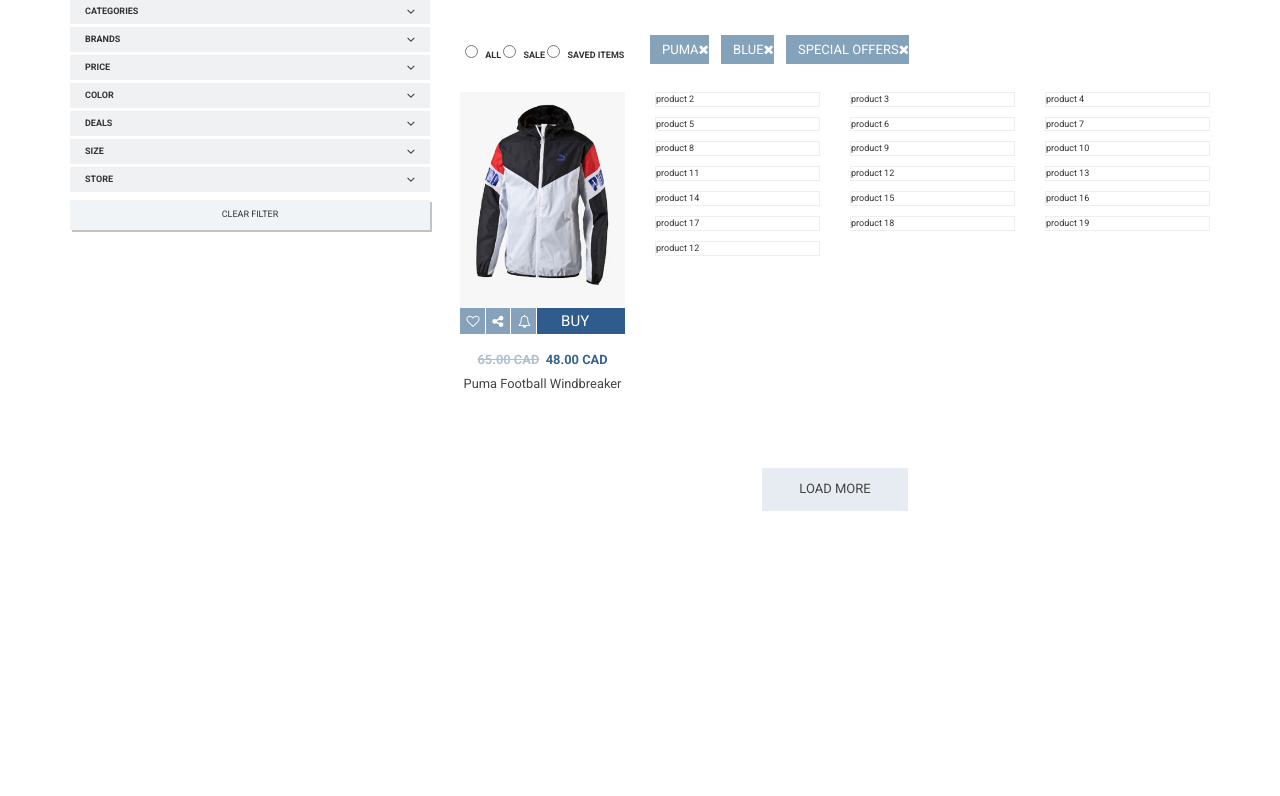
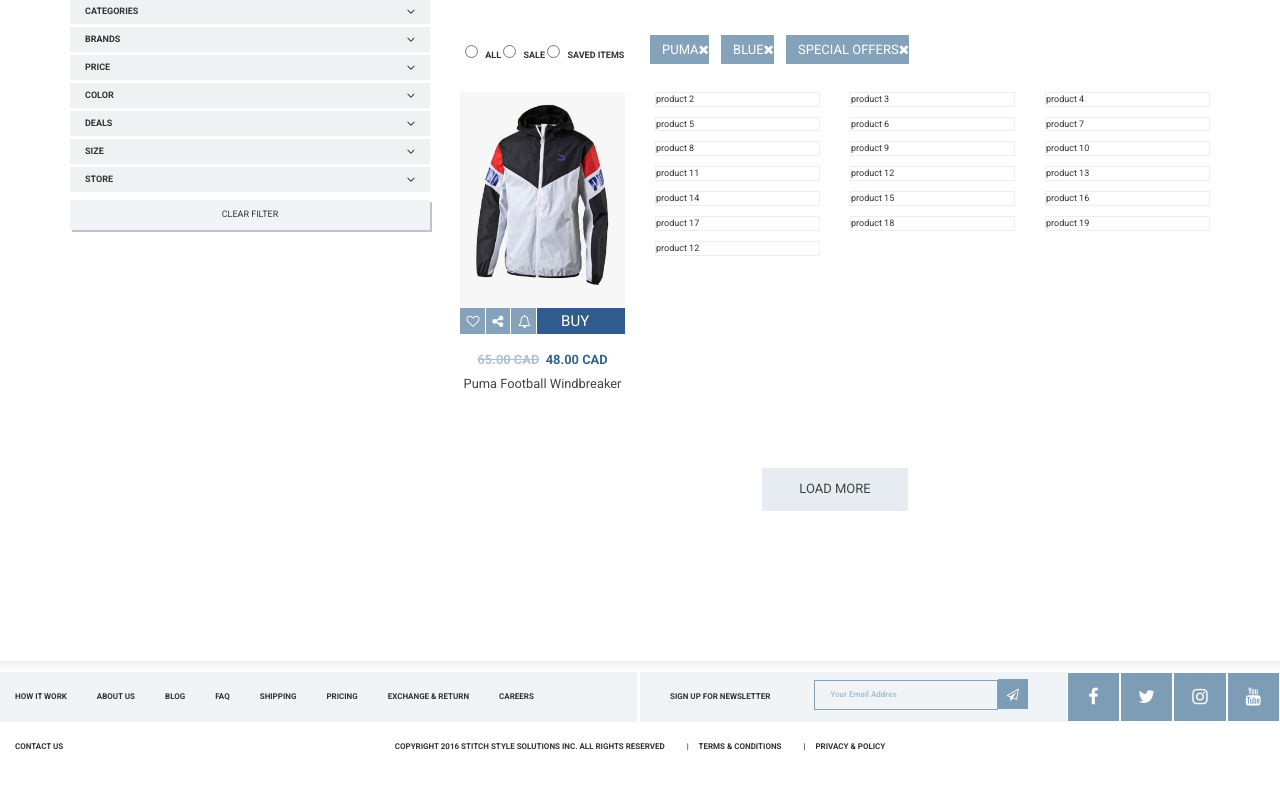
Before and after one commit to ocodersolutions/elnove-frontend, a PHP site: page / in a window 1280 px wide. Shown: the part 885-1681 px from the top of the page. Before the commit the page ends 1396 px from the top, so only its background shows below. Run offline with PHP 8.4, Linux system fonts and the light colour scheme; style sheets or scripts are compiled from the project's sources; some libraries are stand-ins or nearby versions.

Commit message:
finished footer

```diff
--- a/bk/assets/css/quang.less
+++ b/bk/assets/css/quang.less
@@ -376,13 +376,15 @@ footer{
 			height: 100%;
 			.list-menu{
 				lineheight: @height;
+				margin-top: 0px;
 				ul{
 					padding:0px;
 					margin: auto;
 					li{
 						list-style: none;
 						display:inline-block;
-						margin-right: 28px;
+						margin: 0px;
+						margin-right: 30px;
 						float:left;
 						line-height: @height;
 
@@ -393,6 +395,12 @@ footer{
 		.newsletter{
 			height: 100%;
 			.newsletter-wrap{
+				.newsletter-input{
+					margin-top: 0px;
+						input{
+
+						}
+				}
 			 line-height: @height;
 			 margin-left: 15px;
 			 	span{
@@ -414,7 +422,7 @@ footer{
 				 	color: white;
 				 	width: 30px;
 				    height: 30px;
-			    line-height: 30px;
+				    line-height: 33px;
 				    text-align: center;
 
 			 	}
@@ -448,7 +456,7 @@ footer{
 					text-align: center;
 					border: 1px solid;
 						.fa{
-						line-height: 50px;
+
 						}
 				}
 			}
--- a/footer.php
+++ b/footer.php
@@ -1,3 +1,59 @@
+<!-- Footer -->
+		<footer class="container-fluid">
+			<div class="row">
+			    <div class="line-footer"></div>
+				    <div class="footer-above">
+				    	<div class="menu-footer col-lg-6">
+					        <div class="list-menu">
+					            <ul>
+					                <li>How it work</li>
+					                <li>About Us</li>
+					                <li>Blog</li>
+					                <li>FAQ</li>
+					                <li>Shipping</li>
+					                <li>Pricing</li>
+					                <li>Exchange & Return</li>
+					                <li>Careers</li>
+					                <li>Contact Us</li>
+					            </ul>
+					        </div>
+					    </div>
+
+					    <div class="newsletter col-lg-4">
+				            <div class="newsletter-wrap ">
+				                <span>Sign up for newsletter</span>
+				                <div class="newsletter-input ">
+				                <input placeholder="Your Email Address Here" >
+				                <i class="fa fa-paper-plane-o" aria-hidden="true"></i>
+				                </div>
+				            </div>
+				        </div>
+
+				        <div class="footer-social col-lg-2">
+				            <div class="social-block">
+				            <div class="social" ><i class="fa fa-facebook" aria-hidden="true"></i></div>
+				            <div class="social" ><i class="fa fa-twitter" aria-hidden="true"></i></div>
+				            <div class="social" ><i class="fa fa-instagram" aria-hidden="true"></i></div>
+				            <div class="social" ><i class="fa fa-youtube" aria-hidden="true"></i></div>
+
+				            </div>
+				        </div>
+				    </div>
+
+					<div class="row">
+					    <div class="copyright">
+					        <span class="copyright-text"> COPYRIGHT 2016 STITCH STYLE SOLUTIONS INC. ALL RIGHTS RESERVED</span>
+					        <span class="copyright-text">| &nbsp; &nbsp; TERMS &amp; CONDITIONS</span>
+					        <span class="copyright-text">| &nbsp; &nbsp; PRIVACY &amp; POLICY</span>
+					    </div>
+					</div>
+			</div>
+		</footer>
+		<!-- End-Footer -->
+
+
+
+
   		<!-- Bootstrap core JavaScript
         ================================================== -->
         <!-- Placed at the end of the document so the pages load faster -->
--- a/index.php
+++ b/index.php
@@ -472,9 +472,7 @@
     </div>
 </div>
 
-<footer class="container-fluid">
-    <?php //include 'footer_block/index.php'; ?>
-</footer>
+<?php include 'footer.php'; ?>
 <script type="text/javascript">
     $(function() {
         $("#slider-3").slider({
@@ -535,7 +533,7 @@
     });
 </script>
 
-<?php include 'footer.php'; ?>
+
 
 <script type="text/javascript">
     $(".hide_item").click(function() {
```
Lines whose indentation alone changed are shown as unchanged.
